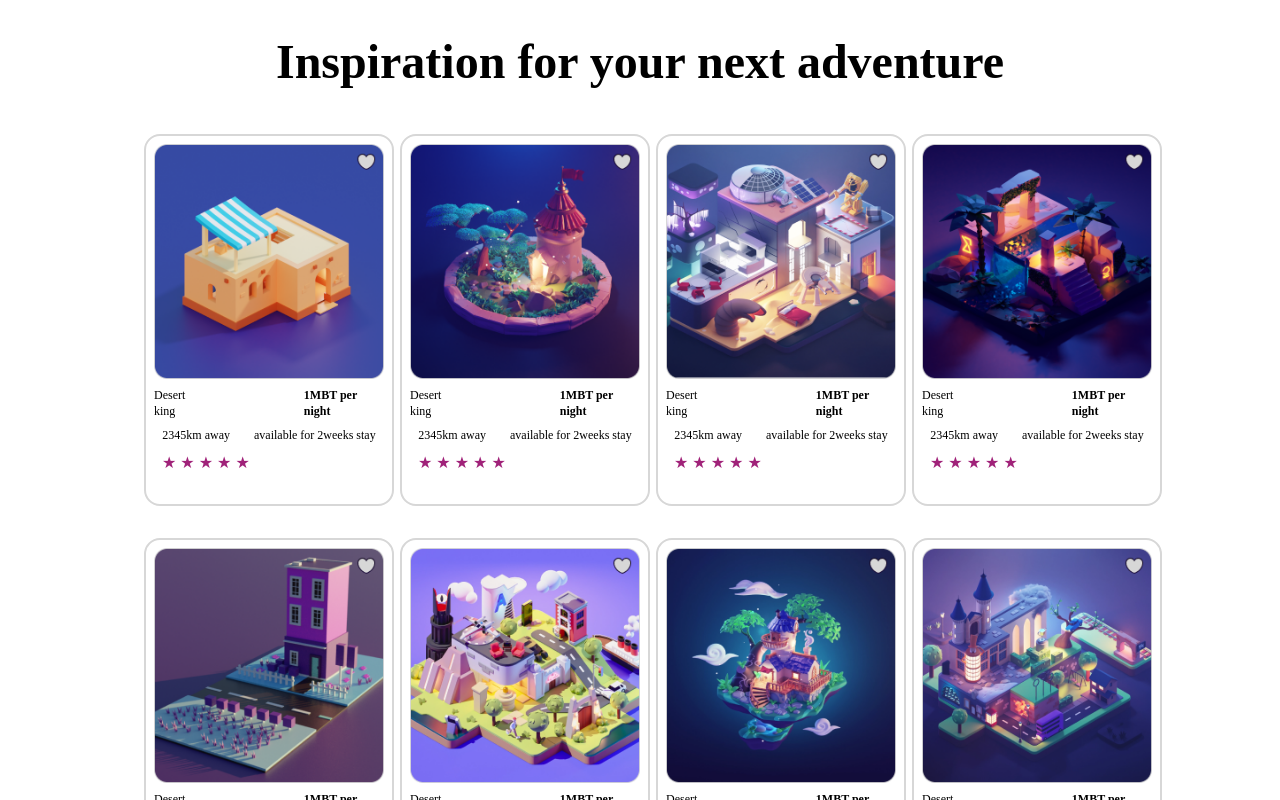
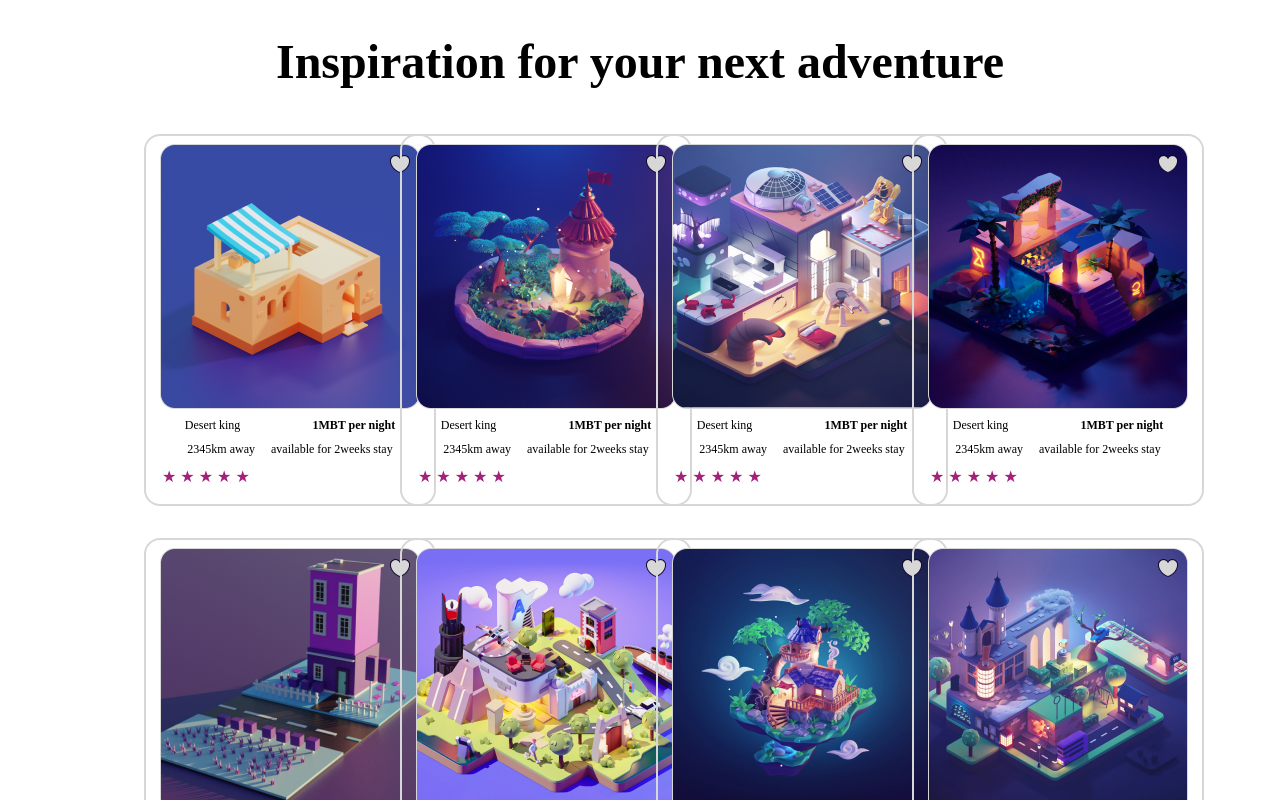
Before and after one commit to dreiOX/metabnb, a React (Create React App) app: page / in a window 1280 px wide. Shown: the part 720-1520 px from the top of the page. Built offline with nearby package versions, Linux system fonts and the light colour scheme; a web font is replaced by a local one.

Commit message:
fix: fixed responsiveness for medium screens

```diff
--- a/src/components/layout/Home/InspirationSection.jsx
+++ b/src/components/layout/Home/InspirationSection.jsx
@@ -13,7 +13,7 @@ function InspirationSection() {
       <h2 className='font-bold text-5xl text-[#000000] text-center mb-12'>
         Inspiration for your next adventure
       </h2>
-      <div className='grid sm:grid-cols-3 md:grid-cols-4 grid-cols-1 items-center gap-8 md:gap-1 lg:gap-8 justify-center my-12'>
+      <div className='grid grid-cols-1 sm:grid-cols-3 lg:grid-cols-4  items-center gap-8 md:gap-4 lg:gap-8 justify-center my-12'>
         {cardData.map((place) => {
           return (
             <PlaceCard
--- a/src/components/layout/Place/LocationSection.jsx
+++ b/src/components/layout/Place/LocationSection.jsx
@@ -29,7 +29,7 @@ function LocationSection() {
           </span>
         </p>
       </div>
-      <div className='grid sm:grid-cols-3 md:grid-cols-4 grid-cols-1 items-center gap-8 md:gap-1 lg:gap-8 justify-center my-12'>
+      <div className='grid grid-cols-1 sm:grid-cols-3 lg:grid-cols-4 md:gap-4 items-center gap-8  lg:gap-8 justify-center my-12'>
         {cardData.map((location) => {
           return (
             <PlaceCard
--- a/src/components/modules/cards/PlaceCard.jsx
+++ b/src/components/modules/cards/PlaceCard.jsx
@@ -4,17 +4,17 @@ import PropTypes from 'prop-types';
 function PlaceCard({ image, title, price, distance, availability }) {
   return (
     <div>
-      <div className='w-[292px] sm:w-[292px] md:w-[250px] lg:[292px] h-[372px] bg-white rounded-2xl border-2 border-[#D7D7D7] flex flex-col p-2 mx-auto'>
+      <div className='w-[292px] md:w-[250px] lg:w-[292px] h-[372px] bg-white rounded-2xl border-2 border-[#D7D7D7] flex flex-col p-2 mx-auto'>
         <div className=' flex items-center justify-center'>
           <img src={image} alt={title} />
         </div>
-        <div className='flex gap-24 mt-2 items-center justify-center'>
-          <p className='text-xs font-normal'>{title}</p>
-          <p className='text-xs font-bold'>{price}</p>
+        <div className='flex gap-24 md:gap-[4.5rem] mt-2 items-center justify-center'>
+          <p className='text-xs font-normal text-left'>{title}</p>
+          <p className='text-xs font-bold text-right'>{price}</p>
         </div>
-        <div className='flex gap-6 mt-2 items-center justify-center'>
-          <p className='text-xs font-normal'>{distance}</p>
-          <p className='text-xs font-normal'>{availability}</p>
+        <div className='flex gap-6 md:gap-4 mt-2 items-center justify-center'>
+          <p className='text-xs font-normal text-left'>{distance}</p>
+          <p className='text-xs font-normal text-right'>{availability}</p>
         </div>
         <div className='ml-2 mt-2 flex gap-1'>
           <span className='text-[#A02279]'>&#9733;</span>
--- a/src/components/modules/footer/Footer.jsx
+++ b/src/components/modules/footer/Footer.jsx
@@ -5,7 +5,7 @@ import { FooterLogo } from '../../../assets/images';
 
 function Footer() {
   return (
-    <div className='grid sm:grid-cols-4 grid-cols-1 lg:px-40 px-2 bg-[#1D1D1E] text-white py-10'>
+    <div className='grid sm:grid-cols-4 grid-cols-1 sm:px-4 lg:px-40 px-2 bg-[#1D1D1E] text-white py-10'>
       <div className='flex flex-col md:mb-0 mb-16 md:items-start items-center'>
         <img src={FooterLogo} alt='footer logo' className='sm:mb-32 mb-12 w-[195px]' />
         <p className='mb-8 flex gap-6'>
```
Also changed, not shown: public/assets/images/Vector.png (added).
